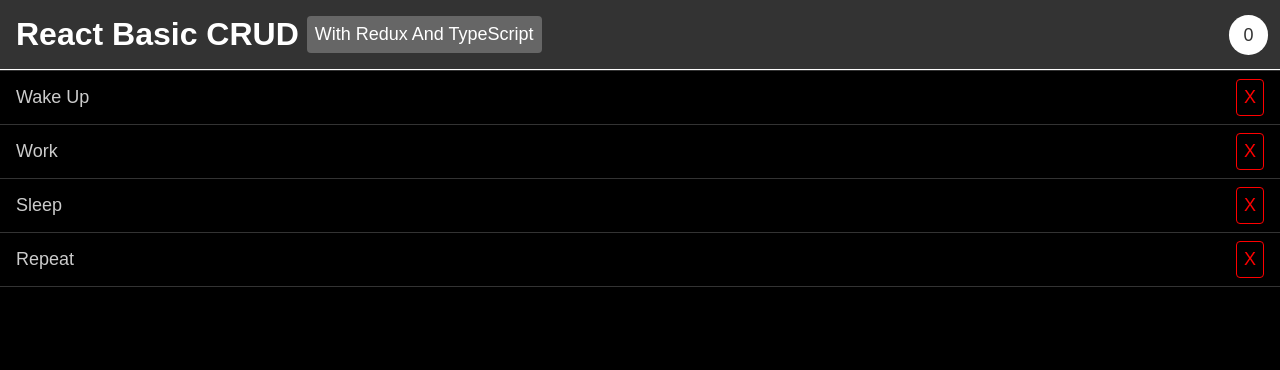
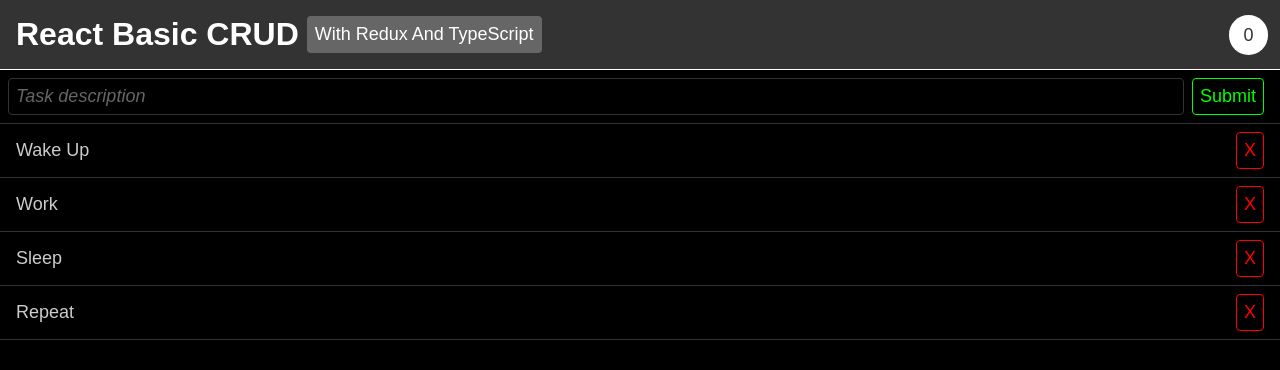
Before and after one commit to jpbarbosa/react-redux-ts, a React (Create React App) app: page / in a window 1280 px wide. Shown: the top 370 px of the page. Built offline with nearby package versions, Linux system fonts and the light colour scheme.

Commit message:
Ongoing form to create new tasks

```diff
--- a/src/components/App.tsx
+++ b/src/components/App.tsx
@@ -1,12 +1,16 @@
 import React from 'react';
 import { Header } from './Header';
+import { TaskNew } from './tasks/New';
 import { TaskList } from './tasks/List';
 
 export const App: React.FC = () => {
   return (
     <div className="App">
       <Header />
-      <TaskList />
+      <div className="content">
+        <TaskNew />
+        <TaskList />
+      </div>
     </div>
   );
 };
--- /dev/null
+++ b/src/components/tasks/Form.tsx
@@ -0,0 +1,23 @@
+import React, { useState } from 'react';
+import { Task } from '../../types/tasks';
+
+export const TaskForm: React.FC = () => {
+  const [formState, setFormState] = useState<Task>({ name: '' });
+
+  const handleChange = (event: React.ChangeEvent<HTMLInputElement>) => {
+    setFormState({ ...formState, [event.target.name]: event.target.value });
+  };
+
+  return (
+    <form>
+      <input
+        type="text"
+        name="name"
+        value={formState.name}
+        onChange={handleChange}
+        placeholder="Task description"
+      />
+      <input type="submit" />
+    </form>
+  );
+};
--- /dev/null
+++ b/src/components/tasks/New.tsx
@@ -0,0 +1,10 @@
+import React from 'react';
+import { TaskForm } from './Form';
+
+export const TaskNew: React.FC = () => {
+  return (
+    <div className="new">
+      <TaskForm />
+    </div>
+  );
+};
```
